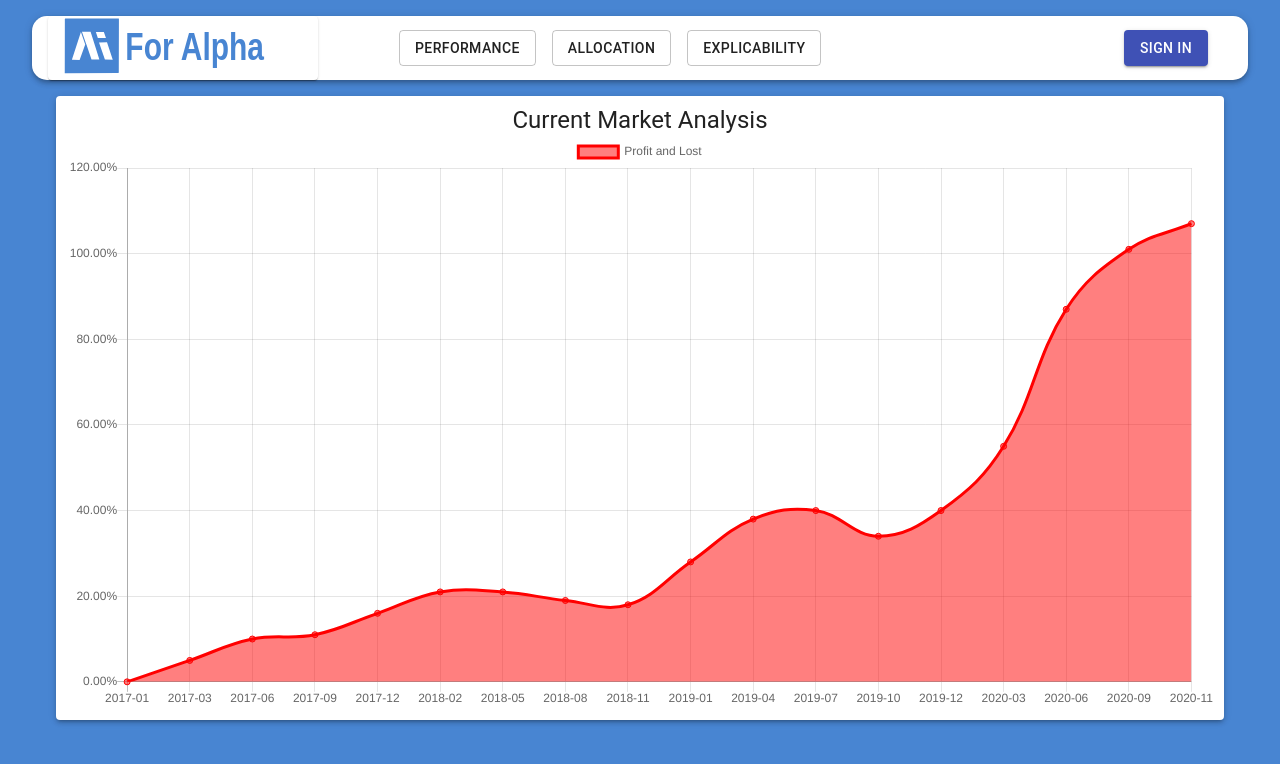
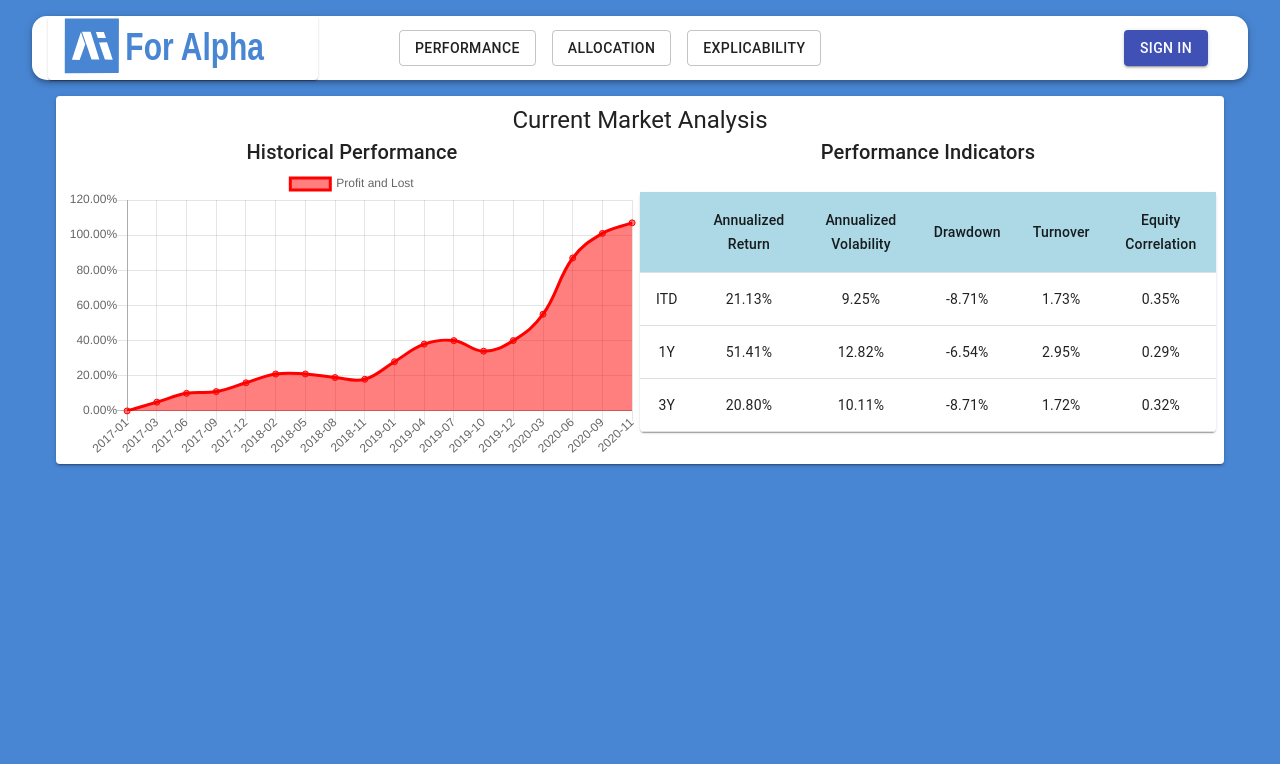
Before and after one commit to patrick0507Joyce/clientzone-ai-for-alpha, a React (Create React App) app: page /performance in a window 1280 px wide. Shown: the top 764 px of the page. Built offline with nearby package versions, Linux system fonts and the light colour scheme.

Commit message:
add table to performance

```diff
--- a/src/components/Performance/Performance.js
+++ b/src/components/Performance/Performance.js
@@ -1,10 +1,11 @@
 import React from "react";
 import usestyles from "./styles";
-import { Container, Paper, Avatar, Typography } from "@material-ui/core";
+import { Container, Paper, Avatar, Typography, Grid } from "@material-ui/core";
 import { RiMoneyEuroCircleLine } from "react-icons/ri";
 import pnlData from "../../data/total_pnl.json";
 import { Line } from "react-chartjs-2";
 import moment from "moment";
+import PerformanceTable from "./PerformanceTable";
 
 const Performance = () => {
   const classes = usestyles();
@@ -13,8 +14,16 @@ const Performance = () => {
 
   return (
     <Container component="main" maxWidth="lg">
-      <Paper className={classes.paper} elevation={3}>
+      <Paper className={classes.paper} elevation={2}>
         <Typography variant="h5">Current Market Analysis</Typography>
+        <Grid container justify="center" alignItems="center">
+          <Grid item xs={6} align="center">
+            <Typography variant="h6">Historical Performance</Typography>
+          </Grid>
+          <Grid item xs={6} align="center">
+            <Typography variant="h6">Performance Indicators</Typography>
+          </Grid>
+          <Grid item xs={6} align="center">
             <Line
               data={{
                 labels: dataset.map(({ Dates }) => {
@@ -27,7 +36,7 @@ const Performance = () => {
                 datasets: [
                   {
                     data: dataset.map((data) =>
-                  String(Number((data.Pnl - 1)).toFixed(2))
+                      String(Number(data.Pnl - 1).toFixed(2))
                     ),
                     label: "Profit and Lost",
                     borderColor: "red",
@@ -52,7 +61,7 @@ const Performance = () => {
                         min: 0,
                         max: 1.2, // Your absolute max value
                         callback: function (value) {
-                        return ((value) * 100).toFixed(2) + "%"; // convert it to percentage
+                          return (value * 100).toFixed(2) + "%"; // convert it to percentage
                         },
                       },
                       scaleLabel: {
@@ -68,6 +77,11 @@ const Performance = () => {
                 },
               }}
             />
+          </Grid>
+          <Grid item xs={6} align="center">
+            <PerformanceTable/>
+          </Grid>
+        </Grid>
       </Paper>
     </Container>
   );
--- /dev/null
+++ b/src/components/Performance/PerformanceTable.js
@@ -0,0 +1,40 @@
+import React from 'react'
+import PerformanceTableData from '../../data/performanceTable.json'
+import { Paper, Table, TableHead, TableRow, TableCell, TableBody } from '@material-ui/core'
+
+const PerformanceTable = () => {
+    return (
+        <Paper>
+        <Table>
+          <TableHead align="center" style={{backgroundColor: "lightblue", color:"white"}}>
+            <TableRow>
+              <TableCell align="center"></TableCell>
+              <TableCell align="center">Annualized Return</TableCell>
+              <TableCell align="center">Annualized Volability</TableCell>
+              {/*<TableCell align="center">Sharpe</TableCell> */}
+              {/*<TableCell align="center">Sortino</TableCell> */}
+              <TableCell align="center">Drawdown</TableCell>
+              <TableCell align="center">Turnover</TableCell>
+              <TableCell align="center">Equity Correlation</TableCell>
+            </TableRow>
+          </TableHead>
+          <TableBody>
+            {PerformanceTableData.map((data, index) => (
+              <TableRow key={index}>
+                <TableCell align="center">{data["year"]}</TableCell>
+                <TableCell align="center">{data["Annualized Return"]+ "%"}</TableCell>
+                <TableCell align="center">{data["Annualized Volability"]+ "%"}</TableCell>
+                {/*<TableCell align="center">{data["Sharpe"]+ "%"}</TableCell> */}
+                {/*<TableCell align="center">{data["Sortino"]+ "%"}</TableCell> */}
+                <TableCell align="center">{data["Drawdown"]+ "%"}</TableCell>
+                <TableCell align="center">{data["Turnover"]+ "%"}</TableCell>
+                <TableCell align="center">{data["Equity Correlation"]+ "%"}</TableCell>
+              </TableRow>
+            ))}
+          </TableBody>
+        </Table>
+        </Paper>
+    )
+}
+
+export default PerformanceTable
--- a/src/components/Performance/styles.js
+++ b/src/components/Performance/styles.js
@@ -18,4 +18,7 @@ export default makeStyles((theme) => ({
     margin: theme.spacing(1),
     backgroundColor: "red",
   },
+  table: {
+    padding: "2rem"
+  }
 }));
--- /dev/null
+++ b/src/data/performanceTable.json
@@ -0,0 +1,32 @@
+[
+    {
+        "year":"ITD",
+        "Annualized Return":"21.13",
+        "Annualized Volability":"9.25",
+        "Sharpe":"2.29",
+        "Sortino":"2.94",
+        "Drawdown":"-8.71",
+        "Turnover":"1.73",
+        "Equity Correlation":"0.35"
+    },
+    {
+        "year":"1Y",
+        "Annualized Return":"51.41",
+        "Annualized Volability":"12.82",
+        "Sharpe":"4.01",
+        "Sortino":"5.63",
+        "Drawdown":"-6.54",
+        "Turnover":"2.95",
+        "Equity Correlation":"0.29"
+    },
+    {
+        "year":"3Y",
+        "Annualized Return":"20.80",
+        "Annualized Volability":"10.11",
+        "Sharpe":"2.06",
+        "Sortino":"2.63",
+        "Drawdown":"-8.71",
+        "Turnover":"1.72",
+        "Equity Correlation":"0.32"
+    }
+]
```
Lines whose indentation alone changed are shown as unchanged.
